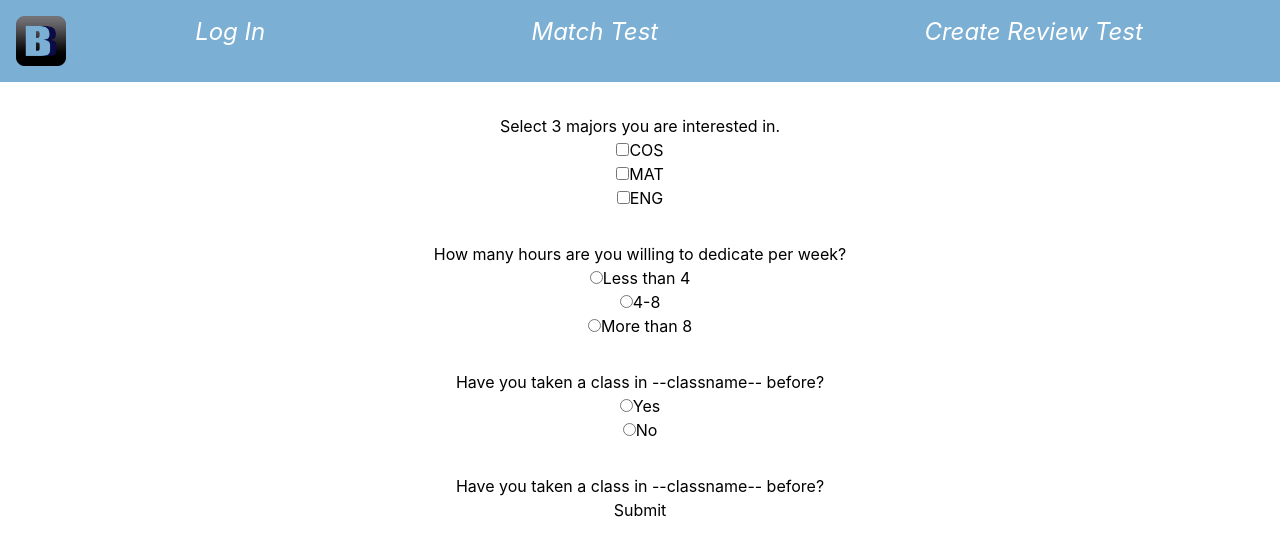
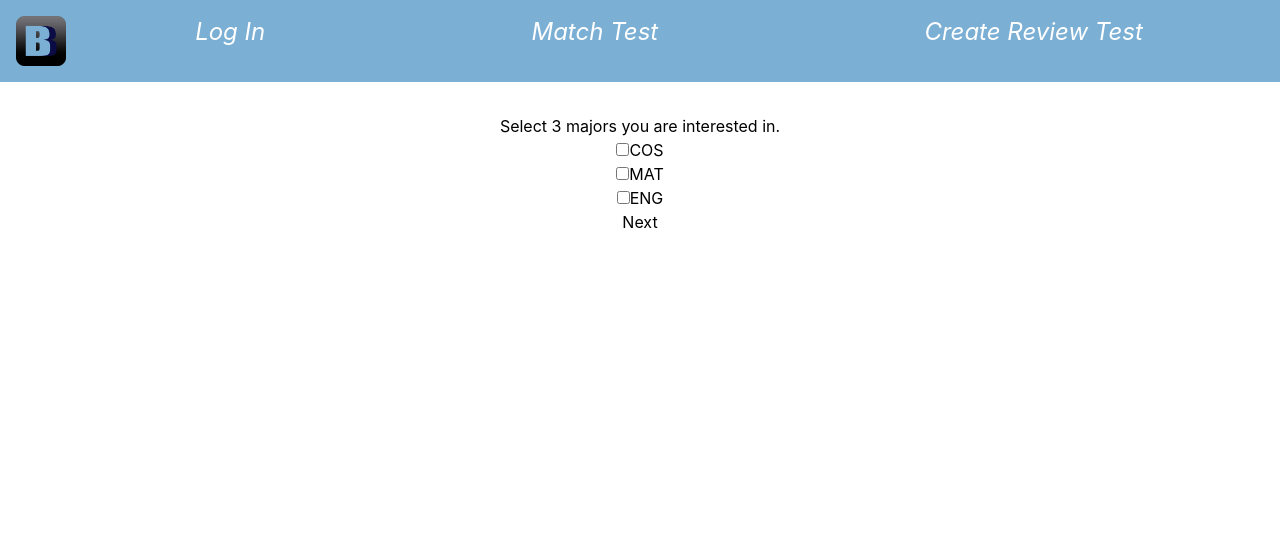
Before and after one commit to 2022-autumn-cos-420/Team-Egg, a React (Create React App) app in the folder client/: page /matchtest in a window 1280 px wide. Shown: the top 556 px of the page. Built offline with nearby package versions, Linux system fonts and the light colour scheme.

Commit message:
Clicking next button skips to the next question

```diff
--- a/client/src/pages/MatchPage.tsx
+++ b/client/src/pages/MatchPage.tsx
@@ -2,10 +2,17 @@ import React, { useState } from 'react'
 import { Button } from "react-bootstrap"
 
 export default function MatchPage(): JSX.Element {
+    const [questionNumber, setQuestionNumber] = useState<number>(1);
+
+    function nextQuestion(): void {
+
+        setQuestionNumber(questionNumber + 1)
+    }
     return (
+
     <div>
 
-        <div className = "mt-8">
+        <div hidden = {questionNumber !== 1} className = "mt-8">
         <p>Select 3 majors you are interested in.</p>
         <form>
             <input type="checkbox" id="COS" name="MajorType" value="COS"></input>
@@ -17,7 +24,7 @@ export default function MatchPage(): JSX.Element {
         </form>
     </div>
 
-        <div className = "mt-8">
+        <div hidden = {questionNumber !== 2} className = "mt-8">
         <p>How many hours are you willing to dedicate per week?</p>
         <form>
             <input type="radio" id="Less than 4" name="classHours" value="Less than 4"></input>
@@ -29,7 +36,7 @@ export default function MatchPage(): JSX.Element {
         </form>
         </div>
 
-        <div className = "mt-8">
+        <div hidden = {questionNumber !== 3} className = "mt-8">
         <p>Have you taken a class in --classname-- before?</p>
         <form>
             <input type="radio" id="Yes" name="takenClass" value="Yes"></input>
@@ -39,8 +46,9 @@ export default function MatchPage(): JSX.Element {
         </form>
         </div>
 
-        <div className = "mt-8">
-        <p>Have you taken a class in --classname-- before?</p>
+        <Button onClick = {() => nextQuestion()}>Next</Button>
+
+        <div hidden = {questionNumber !== 4} className = "mt-8">
         <form>
             <input type="submit" value="Submit"/>
         </form>
```
